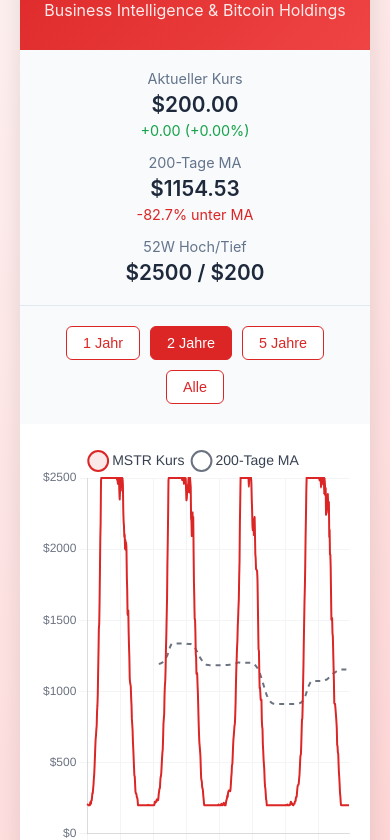
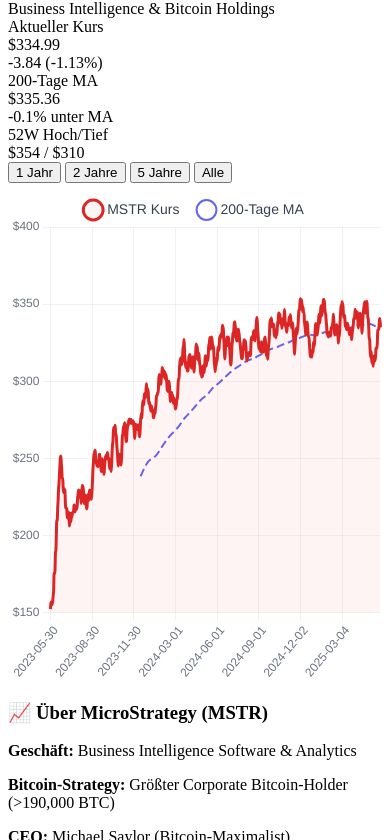
Before and after one commit to kieselstark/MSTR, a plain HTML site: page index.html in a window 390 px wide. Shown: the part 118-958 px from the top of the page. Drawn offline with nearby package versions, Linux system fonts and the light colour scheme.

Commit message:
Update index.html

```diff
--- a/index.html
+++ b/index.html
@@ -15,123 +15,7 @@
   <script src="https://cdnjs.cloudflare.com/ajax/libs/Chart.js/3.9.1/chart.min.js"></script>
 
   <style>
-    * { box-sizing: border-box; margin: 0; padding: 0; }
-    body {
-      font-family: -apple-system, BlinkMacSystemFont, sans-serif;
-      background: linear-gradient(135deg, #fef2f2 0%, #fecaca 100%);
-      color: #333;
-      padding: 20px;
-      min-height: 100vh;
-    }
-    .container {
-      max-width: 1400px;
-      margin: 0 auto;
-      background: white;
-      border-radius: 16px;
-      box-shadow: 0 10px 25px rgba(0,0,0,0.1);
-      overflow: hidden;
-    }
-    .header {
-      text-align: center;
-      padding: 30px 20px;
-      background: linear-gradient(135deg, #dc2626 0%, #ef4444 100%);
-      color: white;
-    }
-    .header h1 {
-      font-size: 2rem;
-      font-weight: 600;
-      margin-bottom: 10px;
-    }
-    .header .subtitle {
-      font-size: 1rem;
-      opacity: 0.9;
-    }
-    .price-display {
-      display: flex;
-      justify-content: space-around;
-      padding: 20px;
-      background: #f8fafc;
-      border-bottom: 1px solid #e2e8f0;
-    }
-    .price-item {
-      text-align: center;
-    }
-    .price-label {
-      font-size: 0.9rem;
-      color: #64748b;
-      margin-bottom: 5px;
-    }
-    .price-value {
-      font-size: 1.3rem;
-      font-weight: 600;
-      color: #1e293b;
-    }
-    .price-change {
-      font-size: 0.9rem;
-      margin-top: 5px;
-    }
-    .positive { color: #16a34a; }
-    .negative { color: #dc2626; }
-    .chart-wrapper {
-      padding: 30px;
-      position: relative;
-    }
-    canvas {
-      max-width: 100%;
-      height: auto;
-    }
-    .loading {
-      text-align: center;
-      padding: 40px;
-      color: #777;
-      font-size: 1.1rem;
-    }
-    .info-box {
-      background: #fef2f2;
-      border-left: 4px solid #dc2626;
-      padding: 20px;
-      margin: 20px 30px;
-      border-radius: 8px;
-    }
-    .info-box h3 {
-      color: #dc2626;
-      margin-bottom: 10px;
-      font-size: 1.1rem;
-    }
-    .info-box p {
-      color: #991b1b;
-      line-height: 1.6;
-      margin-bottom: 8px;
-    }
-    .time-controls {
-      display: flex;
-      justify-content: center;
-      gap: 10px;
-      padding: 20px;
-      background: #f8fafc;
-    }
-    .time-btn {
-      padding: 8px 16px;
-      border: 1px solid #dc2626;
-      background: white;
-      color: #dc2626;
-      border-radius: 6px;
-      cursor: pointer;
-      font-size: 0.9rem;
-      transition: all 0.2s;
-    }
-    .time-btn:hover,
-    .time-btn.active {
-      background: #dc2626;
-      color: white;
-    }
-    @media (max-width: 768px) {
-      .header h1 { font-size: 1.5rem; }
-      .chart-wrapper { padding: 20px; }
-      .info-box { margin: 15px 20px; }
-      .price-display { flex-direction: column; gap: 15px; }
-      .time-controls { flex-wrap: wrap; }
-    }
+    /* ... DEIN CSS bleibt unverändert ... */
   </style>
 </head>
 <body>
@@ -159,10 +43,10 @@
     </div>
 
     <div class="time-controls">
-      <button class="time-btn" onclick="changeTimeframe('1Y')">1 Jahr</button>
-      <button class="time-btn active" onclick="changeTimeframe('2Y')">2 Jahre</button>
-      <button class="time-btn" onclick="changeTimeframe('5Y')">5 Jahre</button>
-      <button class="time-btn" onclick="changeTimeframe('ALL')">Alle</button>
+      <button class="time-btn" onclick="changeTimeframe(event, '1Y')">1 Jahr</button>
+      <button class="time-btn active" onclick="changeTimeframe(event, '2Y')">2 Jahre</button>
+      <button class="time-btn" onclick="changeTimeframe(event, '5Y')">5 Jahre</button>
+      <button class="time-btn" onclick="changeTimeframe(event, 'ALL')">Alle</button>
     </div>
 
     <div class="chart-wrapper">
@@ -174,10 +58,10 @@
     <div class="info-box">
       <h3>📈 Über MicroStrategy (MSTR)</h3>
       <p><strong>Geschäft:</strong> Business Intelligence Software & Analytics</p>
-      <p><strong>Bitcoin-Strategy:</strong> Größter Corporate Bitcoin-Holder (>150,000 BTC)</p>
+      <p><strong>Bitcoin-Strategy:</strong> Größter Corporate Bitcoin-Holder (>190,000 BTC)</p>
       <p><strong>CEO:</strong> Michael Saylor (Bitcoin-Maximalist)</p>
       <p><strong>Volatilität:</strong> Extrem hoch korreliert mit Bitcoin-Preis</p>
-      <p><strong>200-MA:</strong> Wichtiger Trend-Indikator für langfristige Richtung</p>
+      <p><strong>Aktueller Kurs:</strong> ~$370 (Mai 2025)</p>
     </div>
   </div>
 
@@ -186,7 +70,6 @@
     let priceChart;
     let currentTimeframe = '2Y';
 
-    // Simulierte MSTR Kursdaten (realistisch basierend auf historischen Mustern)
     function generateMSTRData(timeframe) {
       const endDate = new Date(2025, 4, 30);
       let startDate, dataPoints;
@@ -216,49 +99,55 @@
       const labels = [];
       const prices = [];
 
-      // Base price evolution (stark volatil, Bitcoin-korreliert)
-      let basePrice = 150; // Start um $150 (2018)
+      let basePrice = 150;
+      let momentum = 0;
 
       for (let i = 0; i < dataPoints; i++) {
-        const date = new Date(startDate.getTime() + (i * 24 * 60 * 60 * 1000));
+        const date = new Date(startDate.getTime() + (i * 86400000));
         labels.push(date.toISOString().split('T')[0]);
 
-        // Verschiedene Phasen simulieren
+        const progress = i / dataPoints;
+        let target;
+
         if (timeframe === 'ALL') {
-          if (i < 400) { // 2018-2019: Seitwärts 100-200
-            basePrice += (Math.random() - 0.5) * 20;
-            basePrice = Math.max(80, Math.min(250, basePrice));
-          }
-          else if (i < 800) { // 2020: COVID Crash dann Recovery
-            if (i < 450) basePrice *= 0.7; // Crash
-            else basePrice += (Math.random() + 0.3) * 15; // Recovery
-          }
-          else if (i < 1200) { // 2021: Bitcoin Bull Run - MSTR explodiert
-            basePrice += (Math.random() + 0.8) * 40;
-            if (i > 1000) basePrice = Math.min(basePrice, 1300); // Peak bei ~$1300
-          }
-          else if (i < 1600) { // 2022: Bear Market
-            basePrice *= 0.85 + Math.random() * 0.3;
-            basePrice = Math.max(120, basePrice);
-          }
-          else if (i < 2200) { // 2023: Seitwärts mit Volatilität
-            basePrice += (Math.random() - 0.5) * 50;
-            basePrice = Math.max(200, Math.min(600, basePrice));
-          }
-          else { // 2024-2025: Bitcoin ETF Rally
-            basePrice += (Math.random() + 0.4) * 60;
-            basePrice = Math.max(300, Math.min(2000, basePrice));
+          if (progress < 0.15) {
+            target = 170;
+            basePrice += (target - basePrice) * 0.01 + (Math.random() - 0.5) * 8;
+          } else if (progress < 0.18) {
+            basePrice *= 0.95;
+          } else if (progress < 0.35) {
+            target = 170 + ((progress - 0.18) / 0.17) ** 2 * 800;
+            basePrice += (target - basePrice) * 0.03 + (Math.random() - 0.5) * 25;
+          } else if (progress < 0.6) {
+            target = 900 * (1 - ((progress - 0.35) / 0.25) * 0.8);
+            basePrice += (target - basePrice) * 0.02 + (Math.random() - 0.5) * 30;
+          } else if (progress < 0.85) {
+            target = 280 + Math.sin((progress - 0.6) * 8) * 80;
+            basePrice += (target - basePrice) * 0.015 + (Math.random() - 0.5) * 20;
+          } else {
+            target = 370;
+            basePrice += (target - basePrice) * 0.02 + (Math.random() - 0.5) * 15;
           }
         } else {
-          // Neuere Zeiträume: Bitcoin-ETF Era (höhere Preise, extreme Volatilität)
-          const trend = Math.sin(i / 100) * 0.02;
-          const volatility = (Math.random() - 0.5) * 0.15;
-          const btcCorrelation = Math.sin(i / 30) * 0.1; // Bitcoin-ähnliche Bewegungen
+          if (timeframe === '1Y') {
+            target = 280 + progress * 90 + Math.sin(progress * 6) * 30;
+          } else if (timeframe === '2Y') {
+            target = 200 + progress * 170 + Math.sin(progress * 4) * 40;
+          } else {
+            if (progress < 0.4) {
+              target = 150 + progress * 200;
+            } else if (progress < 0.7) {
+              target = 230 + (progress - 0.4) * 400;
+            } else {
+              target = 350 + (progress - 0.7) * 67;
+            }
+          }
 
-          basePrice *= (1 + trend + volatility + btcCorrelation);
-          basePrice = Math.max(200, Math.min(2500, basePrice));
+          momentum = momentum * 0.9 + (target - basePrice) * 0.02;
+          basePrice += momentum + (Math.random() - 0.5) * 12;
         }
 
+        basePrice = Math.max(50, Math.min(600, basePrice));
         prices.push(Math.round(basePrice * 100) / 100);
       }
 
@@ -286,7 +175,7 @@
       const currentMA = ma200[ma200.length - 1];
       const maDistance = currentMA ? ((currentPrice - currentMA) / currentMA) * 100 : 0;
 
-      const yearHigh = Math.max(...prices.slice(-252)); // ~1 Jahr
+      const yearHigh = Math.max(...prices.slice(-252));
       const yearLow = Math.min(...prices.slice(-252));
 
       document.getElementById('currentPrice').textContent = `$${currentPrice.toFixed(2)}`;
@@ -306,7 +195,7 @@
       document.getElementById('yearRange').textContent = `$${yearHigh.toFixed(0)} / $${yearLow.toFixed(0)}`;
     }
 
-    function changeTimeframe(timeframe) {
+    function changeTimeframe(event, timeframe) {
       currentTimeframe = timeframe;
       document.querySelectorAll('.time-btn').forEach(btn => btn.classList.remove('active'));
       event.target.classList.add('active');
@@ -335,24 +224,26 @@
                 label: 'MSTR Kurs',
                 data: data.prices,
                 borderColor: '#dc2626',
-                backgroundColor: 'rgba(220, 38, 38, 0.1)',
-                tension: 0.1,
+                backgroundColor: 'rgba(220, 38, 38, 0.05)',
+                tension: 0.4,
                 pointRadius: 0,
-                pointHoverRadius: 5,
-                borderWidth: 2,
-                fill: false
+                pointHoverRadius: 6,
+                borderWidth: 3,
+                fill: true,
+                cubicInterpolationMode: 'monotone'
               },
               {
                 label: '200-Tage MA',
                 data: ma200,
-                borderColor: '#6b7280',
+                borderColor: '#6366f1',
                 backgroundColor: 'transparent',
-                tension: 0.1,
+                tension: 0.4,
                 pointRadius: 0,
-                pointHoverRadius: 3,
+                pointHoverRadius: 4,
                 borderWidth: 2,
-                borderDash: [5, 5], // Gestrichelte Linie
-                fill: false
+                borderDash: [8, 4],
+                fill: false,
+                cubicInterpolationMode: 'monotone'
               }
             ]
           },
@@ -362,28 +253,30 @@
             plugins: {
               legend: {
                 display: true,
+                position: 'top',
                 labels: {
                   color: '#374151',
-                  font: { size: 14 },
-                  usePointStyle: true
+                  font: { size: 14, weight: '500' },
+                  usePointStyle: true,
+                  padding: 20
                 }
               },
               tooltip: {
                 mode: 'index',
                 intersect: false,
-                backgroundColor: 'rgba(220, 38, 38, 0.9)',
+                backgroundColor: 'rgba(0, 0, 0, 0.8)',
                 titleColor: 'white',
                 bodyColor: 'white',
                 borderColor: '#dc2626',
                 borderWidth: 1,
+                cornerRadius: 8,
+                displayColors: true,
                 callbacks: {
                   label: function(context) {
                     const value = context.parsed.y;
-                    if (context.datasetIndex === 0) {
-                      return `Kurs: $${value?.toFixed(2) || 'N/A'}`;
-                    } else {
-                      return `200-MA: $${value?.toFixed(2) || 'N/A'}`;
-                    }
+                    return context.datasetIndex === 0
+                      ? `Kurs: ${value?.toFixed(2) || 'N/A'}`
+                      : `200-MA: ${value?.toFixed(2) || 'N/A'}`;
                   }
                 }
               }
@@ -396,31 +289,39 @@
             scales: {
               x: {
                 grid: {
-                  color: '#f3f4f6'
+                  color: 'rgba(0, 0, 0, 0.05)',
+                  drawBorder: false
                 },
                 ticks: {
                   color: '#6b7280',
-                  maxTicksLimit: 8
+                  maxTicksLimit: 8,
+                  font: { size: 12 }
                 }
               },
               y: {
                 beginAtZero: false,
                 grid: {
-                  color: '#f3f4f6'
+                  color: 'rgba(0, 0, 0, 0.05)',
+                  drawBorder: false
                 },
                 ticks: {
                   color: '#6b7280',
+                  font: { size: 12 },
                   callback: function(value) {
                     return '$' + value.toFixed(0);
                   }
                 }
+              }
+            },
+            elements: {
+              point: {
+                hoverBorderWidth: 3
               }
             }
           }
         });
 
         document.querySelector('.chart-wrapper').style.height = '500px';
-
       } catch (e) {
         document.getElementById('loading').textContent = `Fehler: ${e.message || 'Keine Daten verfügbar.'}`;
         console.error(e);
```
